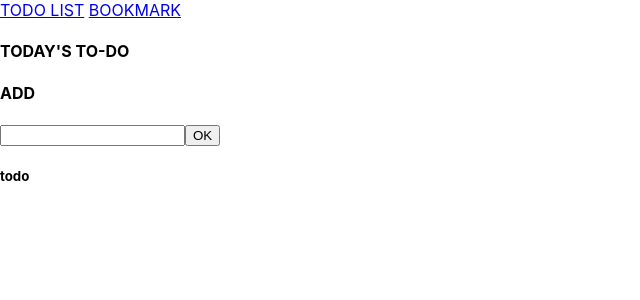
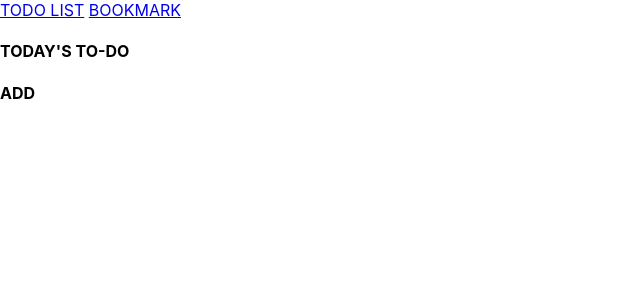
Before and after one commit to seoseol/glowing-carnival, a React (Create React App) app: page /Todo in a window 1280 px wide. Shown: the top 300 px of the page, without its empty margins (0-640 px from the left). Built offline with nearby package versions, Linux system fonts and the light colour scheme.

Commit message:
Update add todo

```diff
--- a/src/MenuTodoList.js
+++ b/src/MenuTodoList.js
@@ -1,26 +1,20 @@
 import React from "react";
 import TodoList from "./TodoList";
+import TodoAdd from "./TodoAdd";
 
 const TodoListMenu = ({ onCreateData, data, setData }) => {
-  const [todo, setTodo] = React.useState("");
+  const [isAdd, setIsAdd] = React.useState(false);
 
-  const editTodo = (e) => {
-    setTodo(e.target.value);
-  };
-
-  const btnClickHandler = () => {
-    onCreateData(false, false, todo);
-    alert("success!");
-    setTodo("");
+  const addHandler = () => {
+    setIsAdd(!isAdd);
   };
 
   return (
     <div>
       <h4>TODAY'S TO-DO</h4>
       <div>
-        <h4>ADD</h4>
-        <input value={todo} onChange={editTodo} />
-        <button onClick={btnClickHandler}>OK</button>
+        <h4 onClick={addHandler}>ADD</h4>
+        {isAdd ? <TodoAdd onCreateData={onCreateData} setIsAdd={setIsAdd} /> : undefined}
       </div>
       <TodoList data={data} setData={setData} />
     </div>
--- /dev/null
+++ b/src/TodoAdd.js
@@ -0,0 +1,23 @@
+import React from "react";
+const TodoAdd = ({ onCreateData, setIsAdd }) => {
+  const [todo, setTodo] = React.useState("");
+
+  const editTodo = (e) => {
+    setTodo(e.target.value);
+  };
+
+  const btnClickHandler = () => {
+    onCreateData(false, false, todo);
+    alert("success!");
+    setTodo("");
+    setIsAdd(false);
+  };
+
+  return (
+    <div>
+      <input value={todo} onChange={editTodo} />
+      <button onClick={btnClickHandler}>OK</button>
+    </div>
+  );
+};
+export default TodoAdd;
--- a/src/TodoItem.js
+++ b/src/TodoItem.js
@@ -39,8 +39,8 @@ const TodoItem = ({ dataItem, dataList, setData }) => {
       ) : (
         <span onClick={changeInput}>{dataItem.todoName} </span>
       )}
-      {isEdit ? <button onClick={edithandler}>확인</button> : <button onClick={removehandler}>삭제</button>}
-      <button onClick={bookmarkhandler}>{dataItem.marked ? "해제" : "북마크"}</button>
+      {isEdit ? <button onClick={edithandler}>ok</button> : <button onClick={removehandler}>remove</button>}
+      <button onClick={bookmarkhandler}>{dataItem.marked ? "cancel" : "bookmark"}</button>
     </div>
   );
 };
--- a/src/TodoList.js
+++ b/src/TodoList.js
@@ -4,7 +4,6 @@ import TodoItem from "./TodoItem";
 const TodoList = ({ data, setData }) => {
   return (
     <div>
-      <h5>todo</h5>
       {data
         .filter((item) => !item.marked)
         .map((item) => (
```
